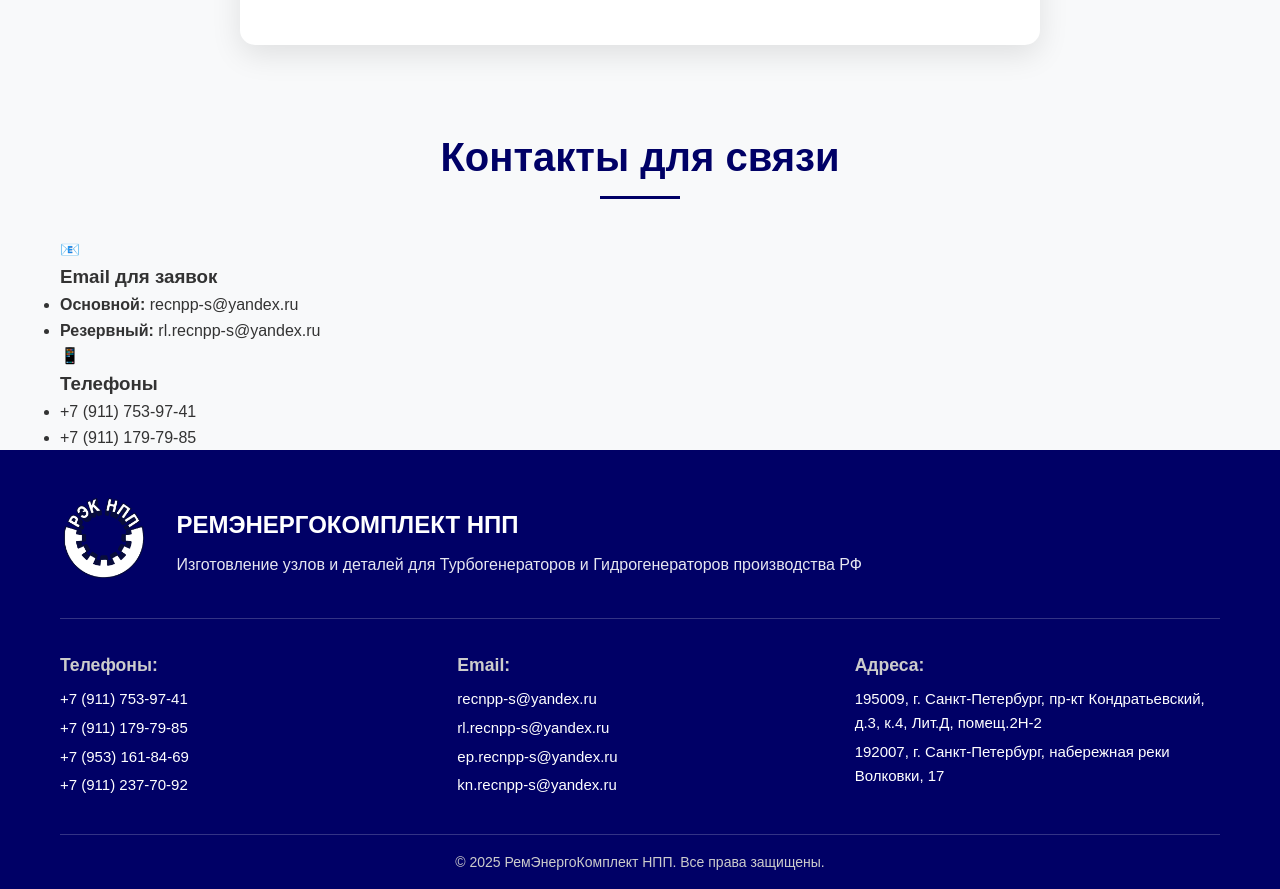
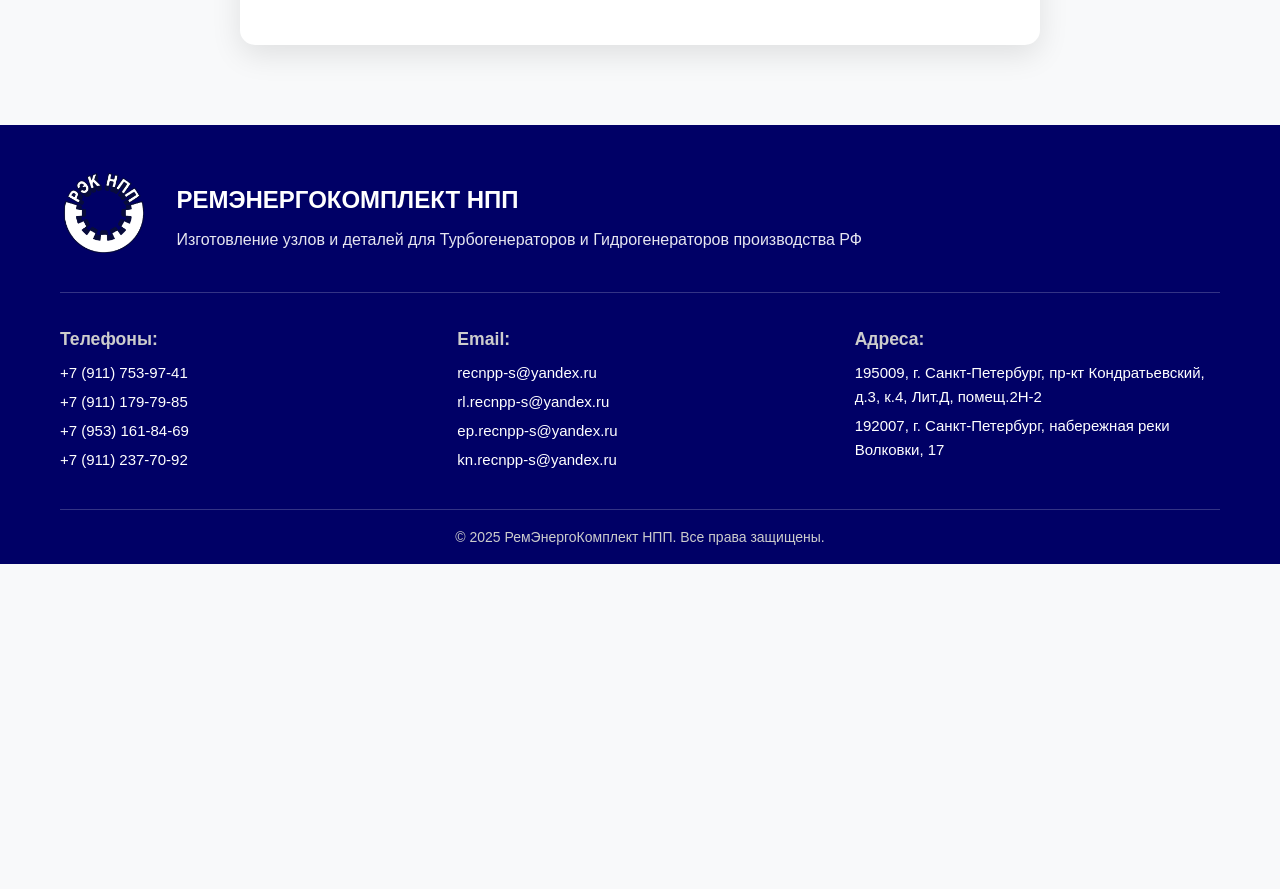
Before and after one commit to MargaritaLee/recnpp_2, a plain HTML site: page manufacturing.html in a window 1280 px wide. Shown: the part 2302-3191 px from the top of the page. After the commit the page ends 2866 px from the top, so only its background shows below. Drawn offline with Linux system fonts and the light colour scheme.

Commit message:
Update manufacturing.html

```diff
--- a/manufacturing.html
+++ b/manufacturing.html
@@ -169,30 +169,7 @@
             </div>
         </section>
 
-        <!-- Дополнительные секции (можно оставить как есть) -->
-        <section class="contact-info-section">
-            <div class="container">
-                <h2 class="section-title">Контакты для связи</h2>
-                <div class="contact-methods">
-                    <div class="contact-method">
-                        <div class="contact-icon">📧</div>
-                        <h3>Email для заявок</h3>
-                        <ul class="contact-emails">
-                            <li><strong>Основной:</strong> recnpp-s@yandex.ru</li>
-                            <li><strong>Резервный:</strong> rl.recnpp-s@yandex.ru</li>
-                        </ul>
-                    </div>
-                    <div class="contact-method">
-                        <div class="contact-icon">📱</div>
-                        <h3>Телефоны</h3>
-                        <ul class="contact-phones">
-                            <li>+7 (911) 753-97-41</li>
-                            <li>+7 (911) 179-79-85</li>
-                        </ul>
-                    </div>
-                </div>
-            </div>
-        </section>
+
     </main>
 
     <!-- Footer (без изменений) -->
```
